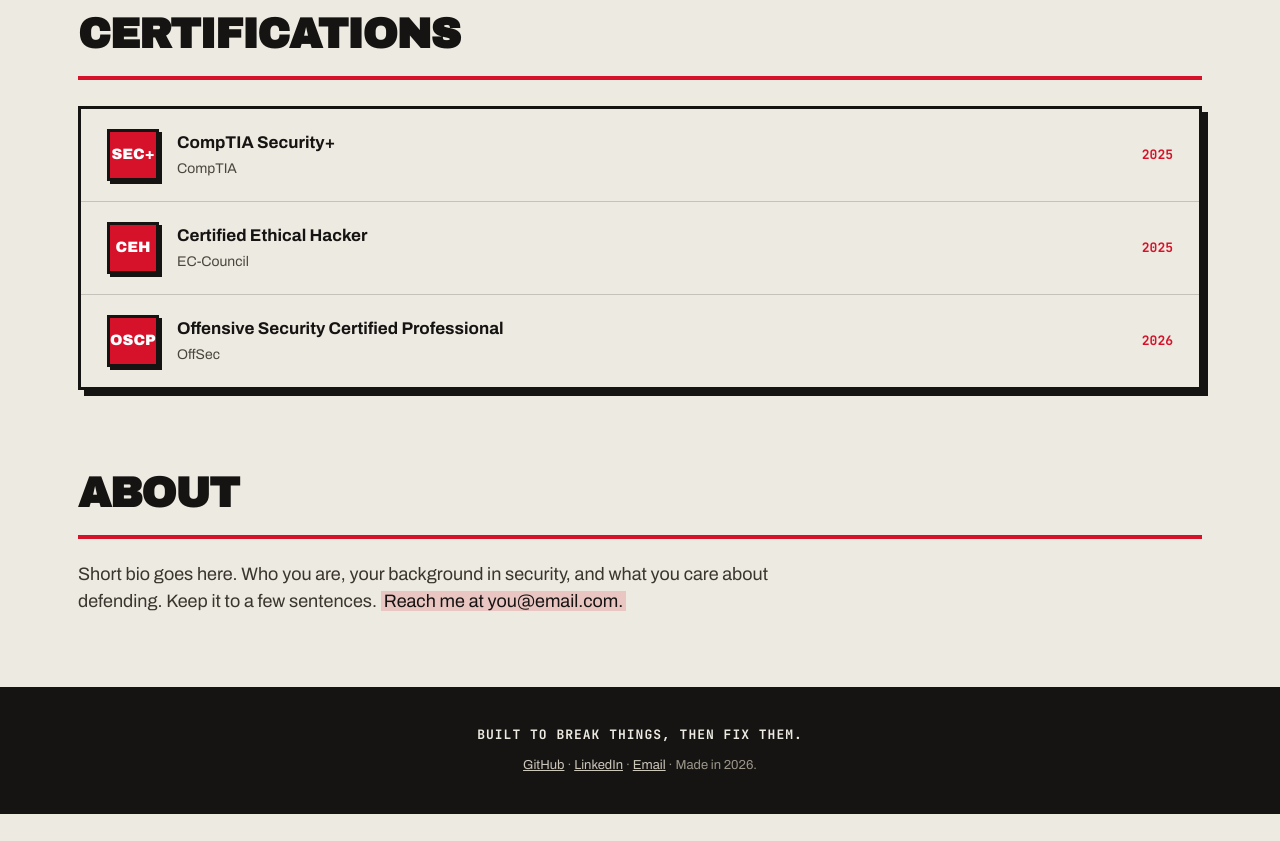
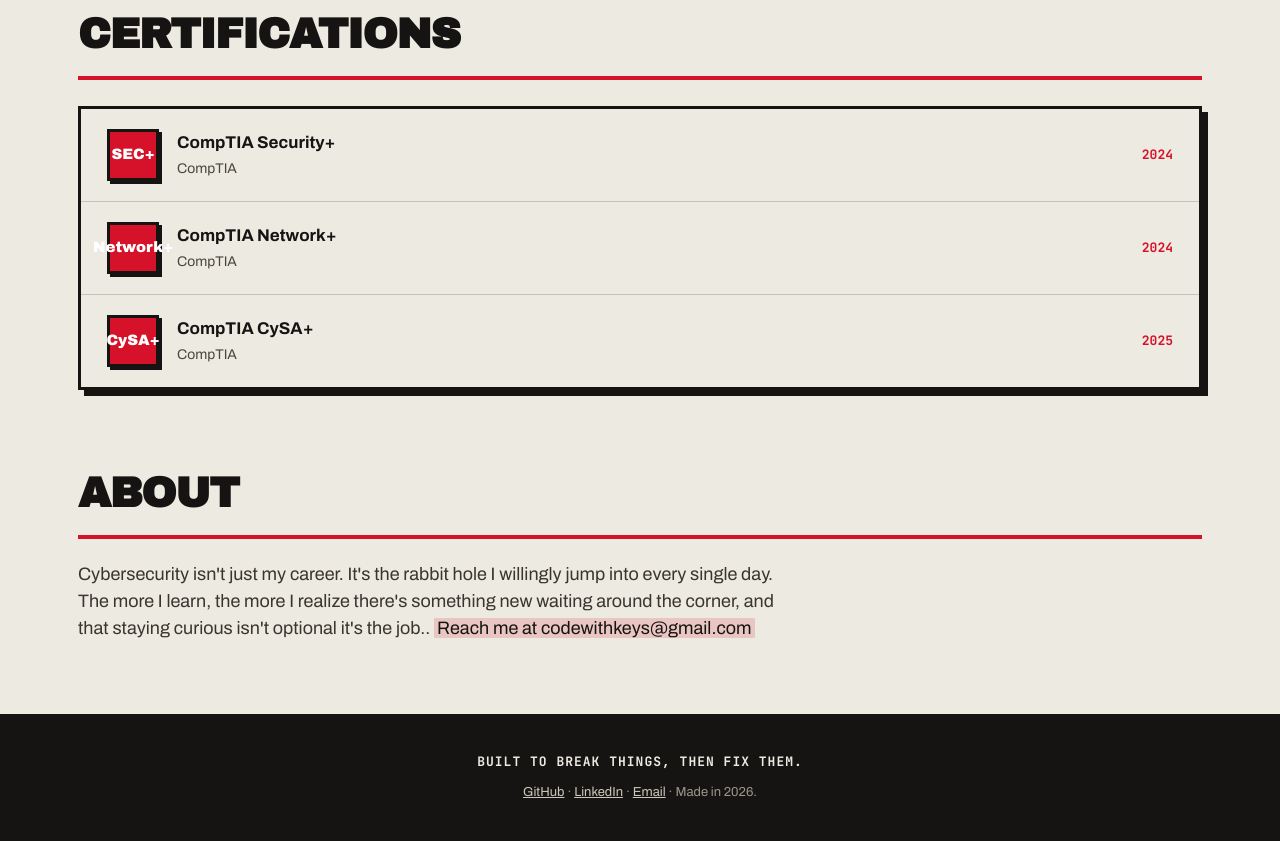
Before and after one commit to denisebnx/denisebanks-portfolio, a plain HTML site: page index.html in a window 1280 px wide. Shown: the part 2475-3316 px from the top of the page. Before the commit the page ends 3289 px from the top, so only its background shows below. Drawn offline with Linux system fonts and the light colour scheme.

Commit message:
Update certification years and about section content
Updated certification details and modified the about section to reflect a new personal statement and contact information.

```diff
--- a/index.html
+++ b/index.html
@@ -403,25 +403,25 @@
           <div class="cert-name">CompTIA Security+</div>
           <div class="cert-org">CompTIA</div>
         </div>
-        <div class="cert-year">2025</div>
+        <div class="cert-year">2024</div>
       </div>
 
       <div class="cert">
-        <div class="cert-badge">CEH</div>
+        <div class="cert-badge">Network+</div>
         <div class="cert-main">
-          <div class="cert-name">Certified Ethical Hacker</div>
-          <div class="cert-org">EC-Council</div>
+          <div class="cert-name">CompTIA Network+</div>
+          <div class="cert-org">CompTIA</div>
         </div>
-        <div class="cert-year">2025</div>
+        <div class="cert-year">2024</div>
       </div>
 
       <div class="cert">
-        <div class="cert-badge">OSCP</div>
+        <div class="cert-badge">CySA+</div>
         <div class="cert-main">
-          <div class="cert-name">Offensive Security Certified Professional</div>
-          <div class="cert-org">OffSec</div>
+          <div class="cert-name">CompTIA CySA+</div>
+          <div class="cert-org">CompTIA</div>
         </div>
-        <div class="cert-year">2026</div>
+        <div class="cert-year">2025</div>
       </div>
 
     </div>
@@ -430,7 +430,7 @@
   <!-- ===================== ABOUT ===================== -->
   <section class="section" id="about">
     <div class="section-head"><h2>About</h2></div>
-    <p class="about-copy">Short bio goes here. Who you are, your background in security, and what you care about defending. Keep it to a few sentences. <mark>Reach me at you@email.com.</mark></p>
+    <p class="about-copy">Cybersecurity isn't just my career. It's the rabbit hole I willingly jump into every single day. The more I learn, the more I realize there's something new waiting around the corner, and that staying curious isn't optional it's the job.. <mark>Reach me at codewithkeys@gmail.com</mark></p>
   </section>
 
 </div>
```
